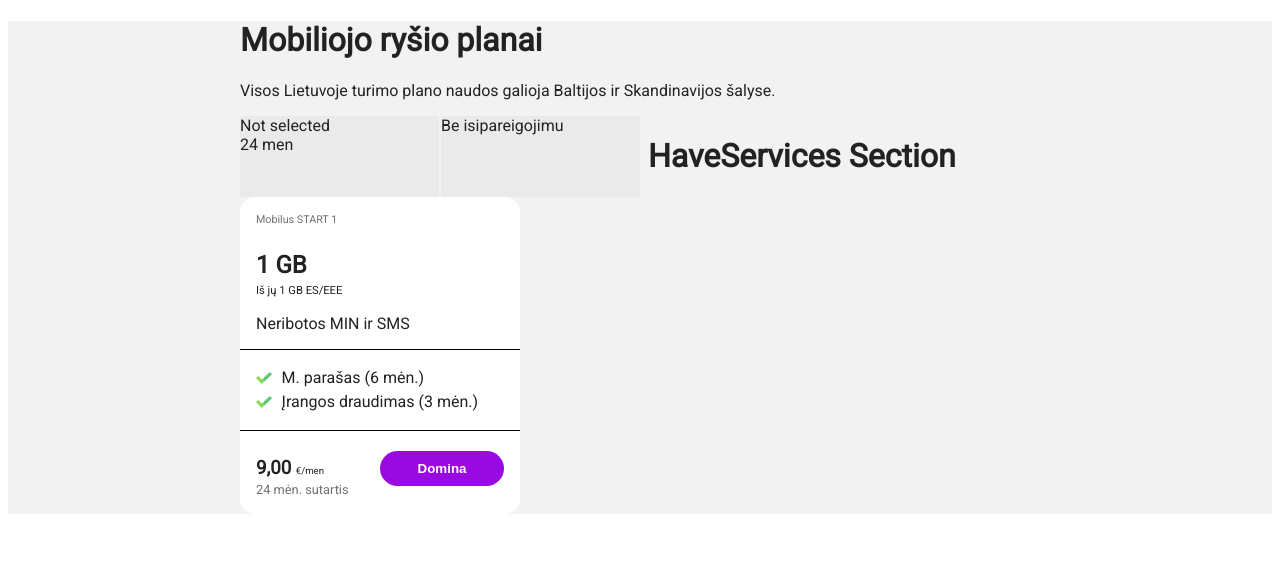
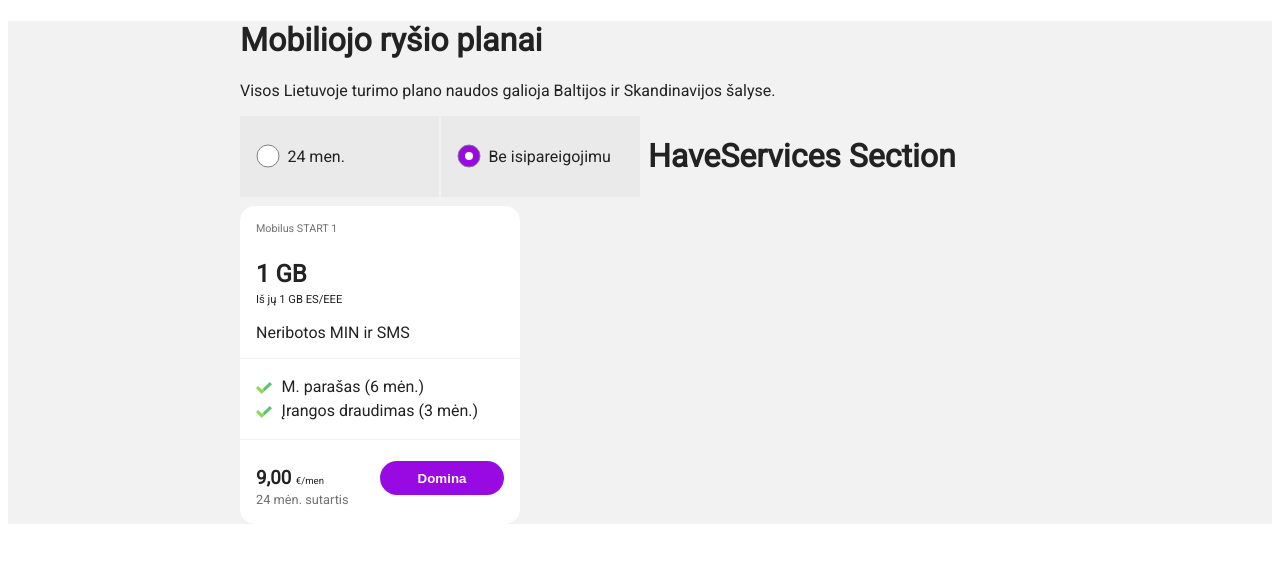
Before and after one commit to EivydasLeo-zz/react-telia, a React (Create React App) app: page / in a window 1280 px wide. Shown: the top 562 px of the page. Built offline with nearby package versions, Linux system fonts and the light colour scheme.

Commit message:
custom radio works with svg,load data from json, axios and fetch works

```diff
--- a/package.json
+++ b/package.json
@@ -6,6 +6,7 @@
     "@testing-library/jest-dom": "^5.14.1",
     "@testing-library/react": "^11.2.7",
     "@testing-library/user-event": "^12.8.3",
+    "axios": "^0.21.1",
     "cra-template": "1.1.2",
     "react": "^17.0.2",
     "react-dom": "^17.0.2",
--- /dev/null
+++ b/public/data/plan1.json
@@ -0,0 +1,21 @@
+{
+  "headerTitle": "Mobilus START1",
+  "dataAlowed": 1,
+  "dataEU": 1,
+  "minSms": "Neribotos MIN ir SMS",
+  "features": [
+    {
+      "title": "M parasas (6 men)"
+    },
+    {
+      "title": "Irangos draudimas (3 men)"
+    }
+  ],
+  "price": {
+    "commitment": 9,
+    "noComitment": 9.9
+  },
+  "period": "men",
+  "contractLengh": 24,
+  "ctaButton": "Domina"
+}
--- a/src/App.css
+++ b/src/App.css
@@ -19,6 +19,10 @@
   font-family: 'Roboto', sans-serif;
   background-color: #f2f2f2;
   color: #222;
+}
+
+.controls {
+  margin-bottom: 0.6rem;
 }
 
 /* mobile plan */
@@ -51,7 +55,7 @@
 .plan__features .hr {
   height: 1px;
   background-color: #f2f2f2;
-  background-color: black;
+  /* background-color: black; */
   margin: 0.5rem -1rem;
 }
 
@@ -110,3 +114,14 @@
   background-color: rgba(34, 34, 34, 0.04);
   flex-basis: 50%;
 }
+
+.radio-container {
+  display: flex;
+  align-items: center;
+  height: 100%;
+  margin-left: 1rem;
+  cursor: pointer;
+}
+.radio-container svg {
+  margin-right: 0.4rem;
+}
--- a/src/App.jsx
+++ b/src/App.jsx
@@ -3,12 +3,43 @@ import './App.css';
 import Commitment from './components/commitment';
 import HaveServices from './components/haveServices';
 import MobilePlan from './components/mobilePlan';
+import axios from 'axios';
 
 class App extends Component {
   constructor(props) {
     super(props);
-    this.state = {};
+    this.state = {
+      beIsipareiojimu: true,
+      mobile1: {},
+    };
   }
+
+  // component did mount hook parsisiusnciam plan1.json faila ir issaugom state
+
+  async componentDidMount() {
+    // const res = await fetch('/data/plan1.json');
+    // const data = await res.json();
+    // console.log(data);
+
+    const { data: resultAxios } = await axios.get('/data/plan1.json');
+    console.log({ resultAxios });
+  }
+  // perduodam mobile1 i MobilePlan
+
+  // MobilePlan pasiimam duomenis ir uzpildom kortele
+
+  handleRadio = (val) => {
+    console.log('radio was pressed');
+    console.log(val);
+    // jei gaunu commit tai nustatau busena  i atitinkama
+    if (val === 'commit') {
+      this.setState({ beIsipareiojimu: false });
+    } else {
+      this.setState({ beIsipareiojimu: true });
+    }
+    // arba priesingai
+  };
+
   render() {
     return (
       <div className="App">
@@ -16,7 +47,7 @@ class App extends Component {
           <h1>Mobiliojo ryšio planai</h1>
           <p>Visos Lietuvoje turimo plano naudos galioja Baltijos ir Skandinavijos šalyse.</p>
           <div className="controls d-flex">
-            <Commitment />
+            <Commitment handleRadio={this.handleRadio} noCommitment={this.state.beIsipareiojimu} />
             <HaveServices />
           </div>
           <main className="plan-cards">
--- a/src/components/commitment.jsx
+++ b/src/components/commitment.jsx
@@ -2,28 +2,20 @@ import React, { Component } from 'react';
 import CustomRadio from './common/customRadio';
 
 class Commitment extends Component {
-  handleRadio = () => {
-    console.log('radio was pressed');
-    // atvaizduoti 24men. is CustomRadio komponento vidaus
-
-    // pakeisti i teksta is not slected i selected kai paspaudziam ant mygtuko
-
-    // iskviesti handleRadio funkcija is CustomRadio componento
-  };
-
-  state = {};
   render() {
     return (
       <div className="commitment-component">
         <div className="c__selection">
-          <span className="c__select">
-            <CustomRadio>24 men.</CustomRadio>
-          </span>
-          <span className="c__select-title">24 men</span>
+          <CustomRadio value="commit" checked={!this.props.noCommitment} onClick={this.props.handleRadio}>
+            24 men.
+          </CustomRadio>
         </div>
         <div className="c__selection">
-          <span className="c__select"></span>
-          <span className="c__select-title">Be isipareigojimu</span>
+          <span className="c__select">
+            <CustomRadio value="noCommit" checked={this.props.noCommitment} onClick={this.props.handleRadio}>
+              Be isipareigojimu
+            </CustomRadio>
+          </span>
         </div>
       </div>
     );
--- a/src/components/common/customRadio.jsx
+++ b/src/components/common/customRadio.jsx
@@ -1,7 +1,13 @@
 const CustomRadio = (props) => {
   return (
-    <div className="radio">
-      <span>Not selected</span>
+    <div onClick={() => props.onClick(props.value)} className="radio-container">
+      <svg height="25" width="25">
+        <circle cx="12" cy="12" r="11" stroke="gray" strokeWidth="1" fill={props.checked ? '#990ae3' : 'white'} />
+        <circle cx="12" cy="12" r="4" fill="white" />
+        Sorry, your browser does not support inline SVG.
+      </svg>
+
+      <span> {props.children}</span>
     </div>
   );
 };
```
Also changed, not shown: src/data/plan1.json (added, +21 -0 lines), 1 other file (tests, documents, lock files or other folders).
